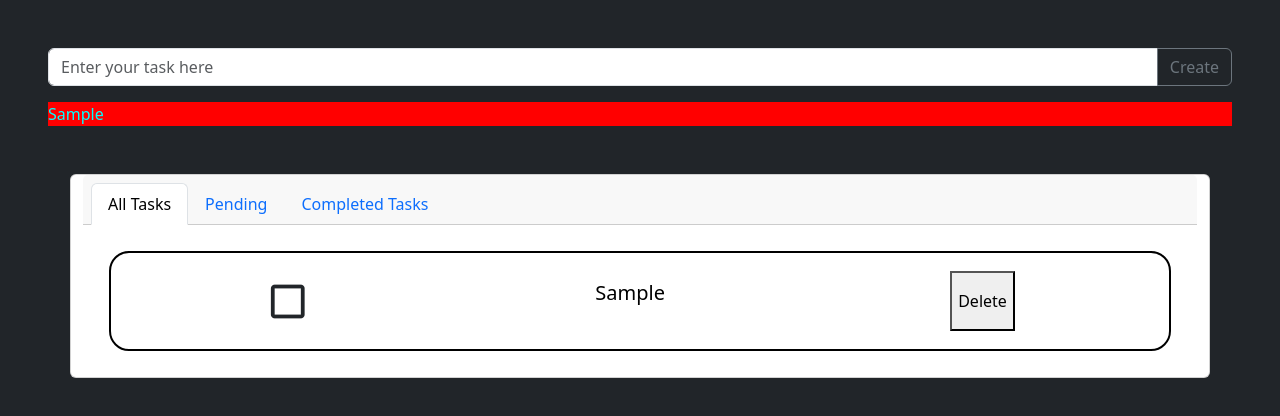
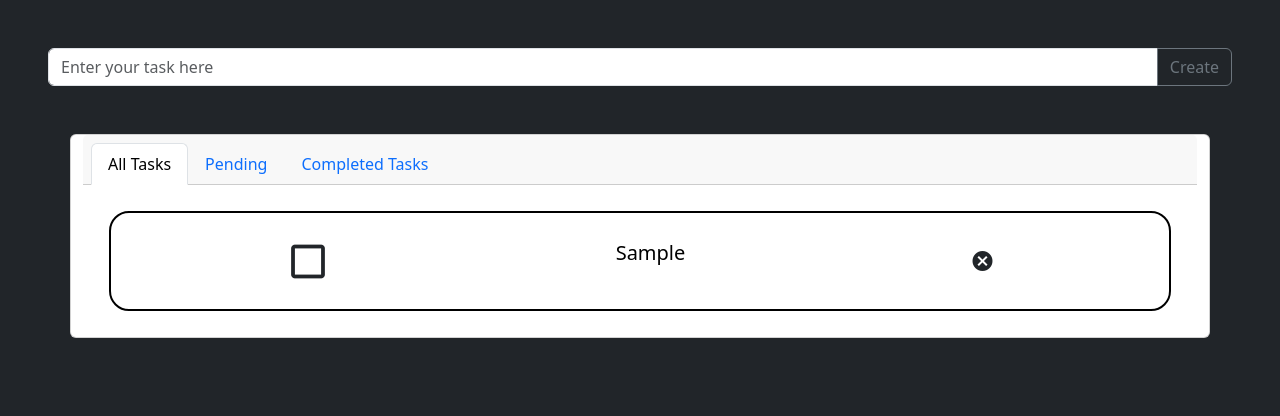
Before and after one commit to arunatoneway/To-do-list, a plain HTML site: page index.html in a window 1280 px wide. Both pictures are taken after typing "Sample" into the empty fields and a click on the button "Create". Drawn offline with nearby package versions, Linux system fonts and the light colour scheme.

Commit message:
able to make Udwanced taskdo not it

```diff
--- a/index.html
+++ b/index.html
@@ -10,14 +10,13 @@
         integrity="sha384-LN+7fdVzj6u52u30Kp6M/trliBMCMKTyK833zpbD+pXdCLuTusPj697FH4R/5mcr" crossorigin="anonymous">
 </head>
 
-<body class="bg-dark" style="color: aqua;">
+<body class="bg-dark">
     <header class="m-5">
         <div class="input-group mb-3" id="addtask">
             <input type="text" class="form-control" placeholder="Enter your task here" aria-label="Recipient’s username"
                 aria-describedby="button-addon2" id="taskField">
             <button class="btn btn-outline-secondary" type="button" id="button-addon2">Create</button>
         </div>
-        <p id="disfil"></p>
     </header>
     <main>
 
@@ -46,20 +45,20 @@
 
     </main>
 
-    <div class="modal fade" id="modelEditview" tabindex="-1" aria-labelledby="exampleModalLabel" >
+    <div class="modal fade" id="modelEditview" tabindex="-1" aria-labelledby="exampleModalLabel">
 
-        <div class="modal-dialog modal-dialog-scrollable" >
+        <div class="modal-dialog modal-dialog-scrollable">
             <div class="modal-content">
                 <div class="modal-header">
-                <h1 class="modal-title fs-5" id="exampleModalLabel">View or Edit Task</h1>
+                    <h1 class="modal-title fs-5" id="exampleModalLabel">View Task</h1>
                     <button type="button" class="btn-close" data-bs-dismiss="modal" aria-label="Close"></button>
                 </div>
                 <div class="modal-body">
-                <input type="text"  id="editviewfield">
+                    <p type="text" id="editviewfield"></p>
                 </div>
                 <div class="modal-footer">
                     <button type="button" class="btn btn-secondary" data-bs-dismiss="modal">Close</button>
-                <button type="button" id ="savechgbtn" class="btn btn-primary">Save changes</button>
+                    <button type="button" id="savechgbtn" class="btn btn-primary">Save changes</button>
                 </div>
             </div>
 
--- a/script.js
+++ b/script.js
@@ -1,7 +1,6 @@
 
 let create = document.getElementById("button-addon2")
 let taskField = document.getElementById("taskField")
-let disfil = document.getElementById("disfil")
 let altskbtn = document.getElementById("altskbtn")
 let pendbtn = document.getElementById("pendbtn")
 let comptskbtn = document.getElementById("comptskbtn")
@@ -50,18 +49,12 @@ comptskbtn.addEventListener('click', () => {
 create.addEventListener('click', () => {
 
     let tasktext = taskField.value;
-    let a =""
+    let a = ""
 
     if (!tasktext) {
         taskField.placeholder = "Enter a task for creation";
 
     } else {
-
-
-        disfil.innerHTML = tasktext;
-        disfil.style.backgroundColor = "red";
-
-
 
         let task = document.createElement("div")
         task.style.display = 'flex';
@@ -140,15 +133,9 @@ create.addEventListener('click', () => {
 
             let modaldisp = new bootstrap.Modal(document.getElementById("modelEditview"))
             modaldisp.show()
-            editviewfield.value = discrip.innerText
-            savechgbtn.addEventListener('click', () => {
-                console.log(editviewfield.value)
+            editviewfield.innerHTML = tasktext
 
-
-
-        })
-        discrip.innerText =editviewfield.value
-        console.log(discrip.innerText)
+            console.log(discrip.innerText)
         })
 
 
@@ -168,8 +155,10 @@ create.addEventListener('click', () => {
         discripP.setAttribute("data-bs-target", "#modelEditview")
 
 
-        let delebtn = document.createElement("button")
-        delebtn.appendChild(document.createTextNode("Delete"))
+        let delebtn = document.createElement("i")
+        delebtn.appendChild(document.createTextNode("cancel"))
+        delebtn.classList.add("material-icons")
+        delebtn.style.alignContent = "center"
         delebtn.style.height = "60px"
 
         delebtn.addEventListener('click', () => {
@@ -180,10 +169,11 @@ create.addEventListener('click', () => {
 
         })
 
-        let delebtnP = document.createElement("button")
-        delebtnP.appendChild(document.createTextNode("Delete"))
+        let delebtnP = document.createElement("i")
+        delebtnP.classList.add("material-icons")
+        delebtnP.appendChild(document.createTextNode("cancel"))
         delebtnP.style.height = "60px"
-
+        delebtnP.style.alignContent = "center"
         delebtnP.addEventListener('click', () => {
 
             taskP.style.display = "None"
```
Lines whose indentation alone changed are shown as unchanged.
